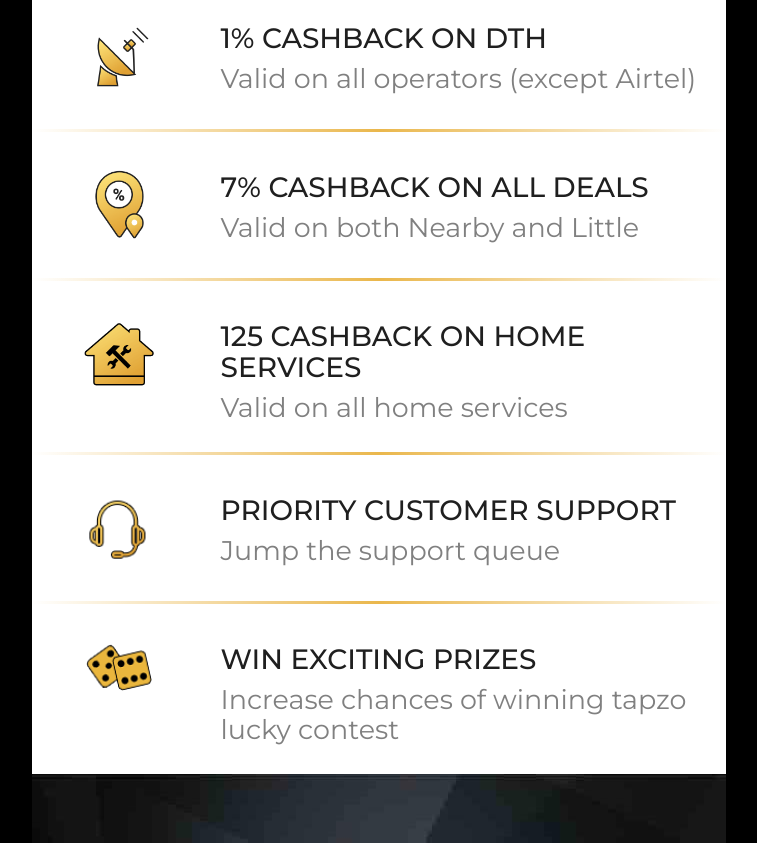
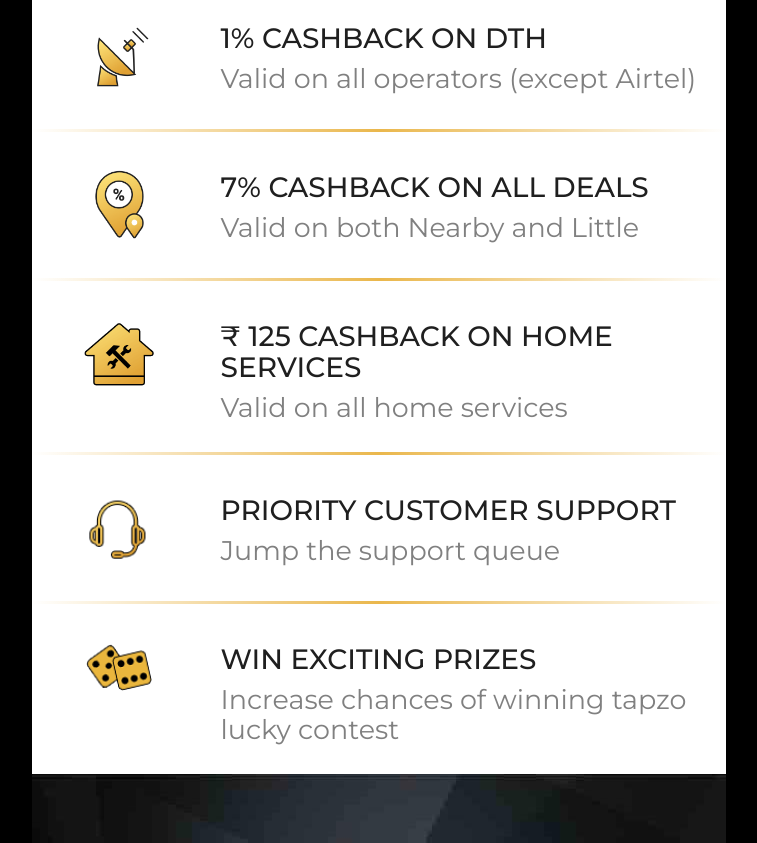
Before and after one commit to kumarlekhak/Tapzo, a plain HTML site: page index.html in a window 1280 px wide. Shown: the part 2446-3289 px from the top of the page, without its empty margins (261-1018 px from the left). Drawn offline with nearby package versions, Linux system fonts and the light colour scheme.

Commit message:
Added Rupee symbol for one of the offer

```diff
--- a/index.html
+++ b/index.html
@@ -168,7 +168,7 @@
       <img src="images/Home-Services-icon.png" class="feature-icons">
     </div>
     <div class="col-md-9 col-sm-9">
-      <h3 class="car-headline feat">125 cashback on home services</h3>
+      <h3 class="car-headline feat"><span>&#8377;</span> 125 cashback on home services</h3>
       <h6 class="car-sub-head feat2">Valid on all home services</h6>
     </div>
   </div>
```
